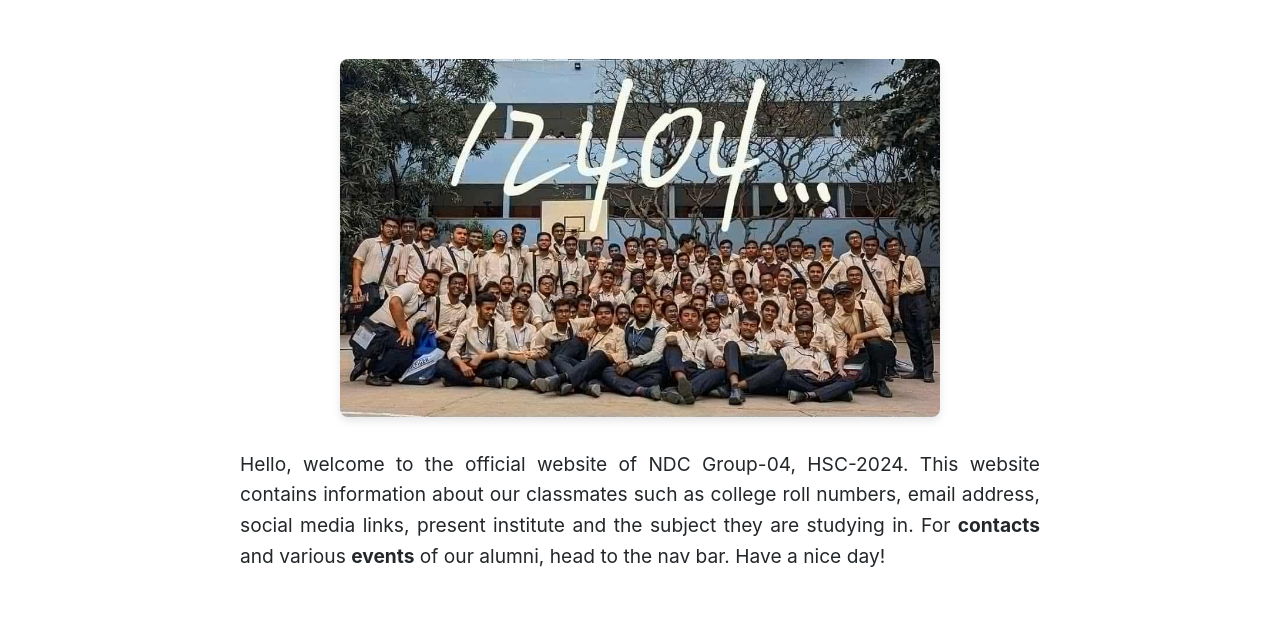
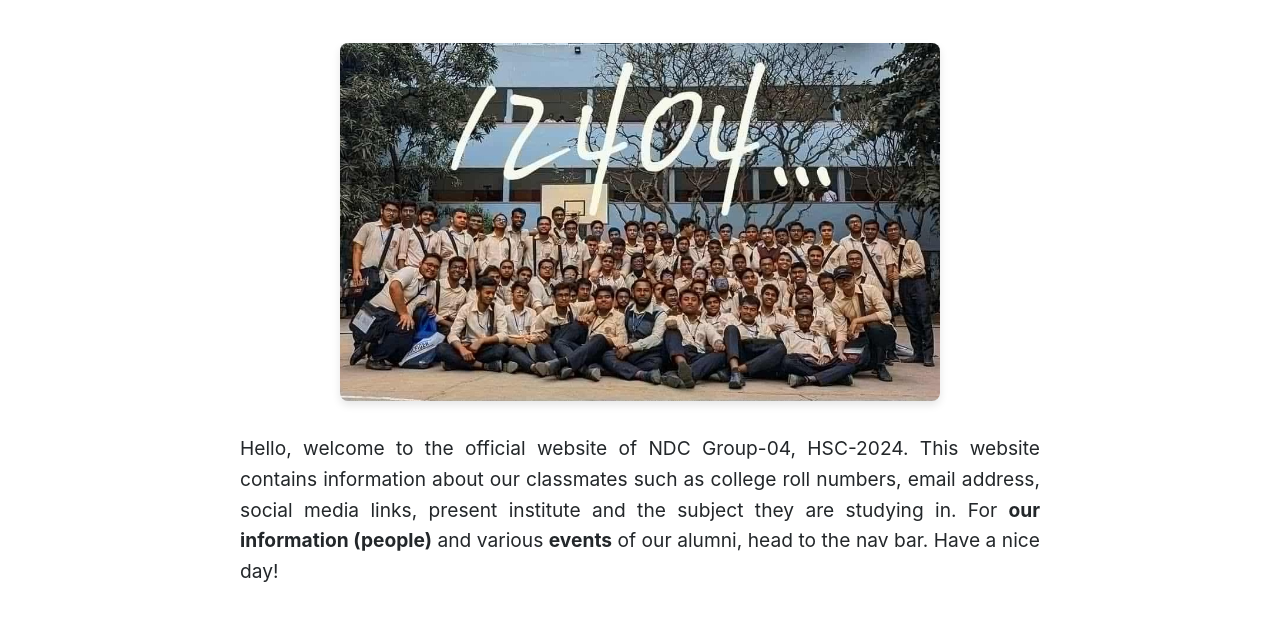
Before and after one commit to ndc12404/ndc12404.github.io, a plain HTML site: page index.html in a window 1280 px wide. Shown: the part 69-690 px from the top of the page. Drawn offline with Linux system fonts and the light colour scheme.

Commit message:
Update index.html

```diff
--- a/index.html
+++ b/index.html
@@ -152,7 +152,7 @@
             <img src="/photo.jpeg" alt="12404 Class Photo" class="group-photo">
         </div>
         <p class="welcome-text">
-            Hello, welcome to the official website of NDC Group-04, HSC-2024. This website contains information about our classmates such as college roll numbers, email address, social media links, present institute and the subject they are studying in. For <b>contacts</b> and various <b>events</b> of our alumni, head to the nav bar. Have a nice day!
+            Hello, welcome to the official website of NDC Group-04, HSC-2024. This website contains information about our classmates such as college roll numbers, email address, social media links, present institute and the subject they are studying in. For <b>our information (people)</b> and various <b>events</b> of our alumni, head to the nav bar. Have a nice day!
         </p>
     </main>
 </body>
```
